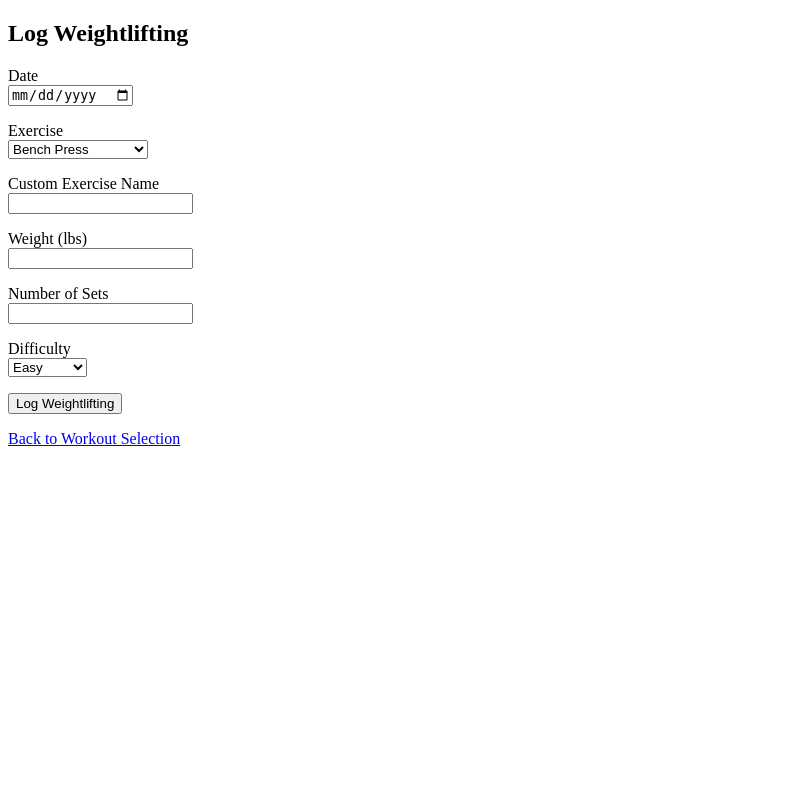
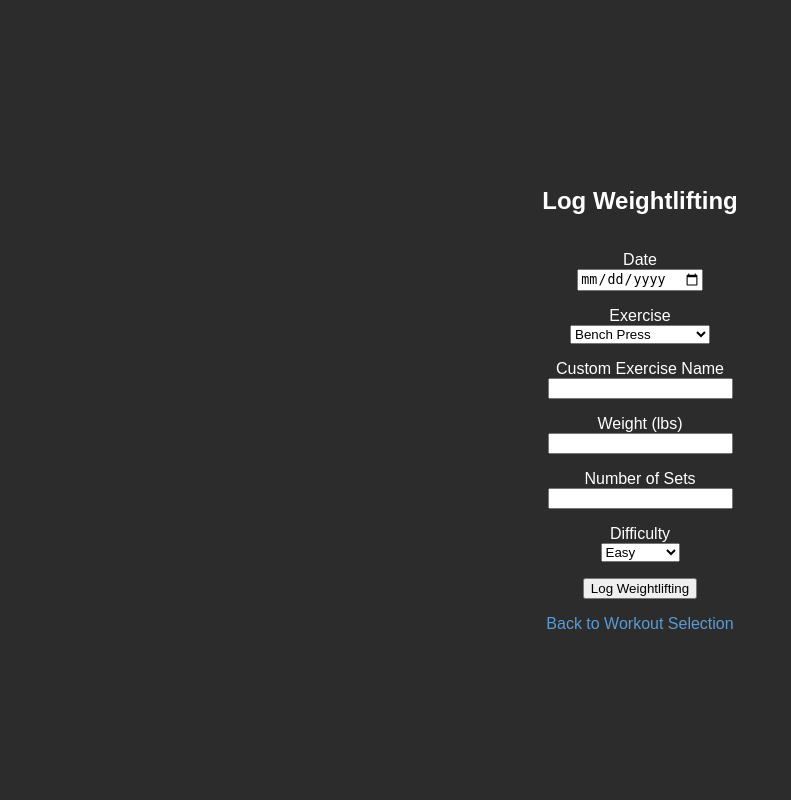
Before and after one commit to DrDimonic/fitness_tracking_app, a Flask app: page /log_workout/weightlifting in a window 1280 px wide. Shown: the whole page, without its empty margins (0-791 px from the left). Run offline with Flask 3, Linux system fonts and the light colour scheme.

Commit message:
Format new options

```diff
--- a/app/templates/log_weightlifting.html
+++ b/app/templates/log_weightlifting.html
@@ -2,6 +2,44 @@
 <html>
 <head>
     <title>Log Weightlifting</title>
+    <style>
+        /* Style for the body */
+        body {
+            font-family: Arial, sans-serif;
+            margin: 0;
+            padding: 0;
+            display: flex;
+            flex-direction: column;
+            align-items: center;
+            justify-content: center;
+            min-height: 100vh;
+            background-color: #2c2c2c;
+            color: #ffffff;
+        }
+
+        /* Center everything on page */
+        form {
+            text-align: center;
+        }
+
+         /* Style for the "Back to Home" link */
+        a {
+            color: #5A9BD5;
+            text-decoration: none;
+        }
+        a:hover {
+            text-decoration: underline;
+        }
+
+        /* Style for the footer */
+        footer {
+            margin-top: auto;
+            padding: 10px;
+            background-color: #1a1a1a;
+            color: #777;
+            text-align: center;
+        }
+    </style>
 </head>
 <body>
     <h2>Log Weightlifting</h2>
```
Also changed, not shown: app/templates/log_run.html (+38 -0 lines), app/templates/select_workout_type.html (+38 -0 lines).
